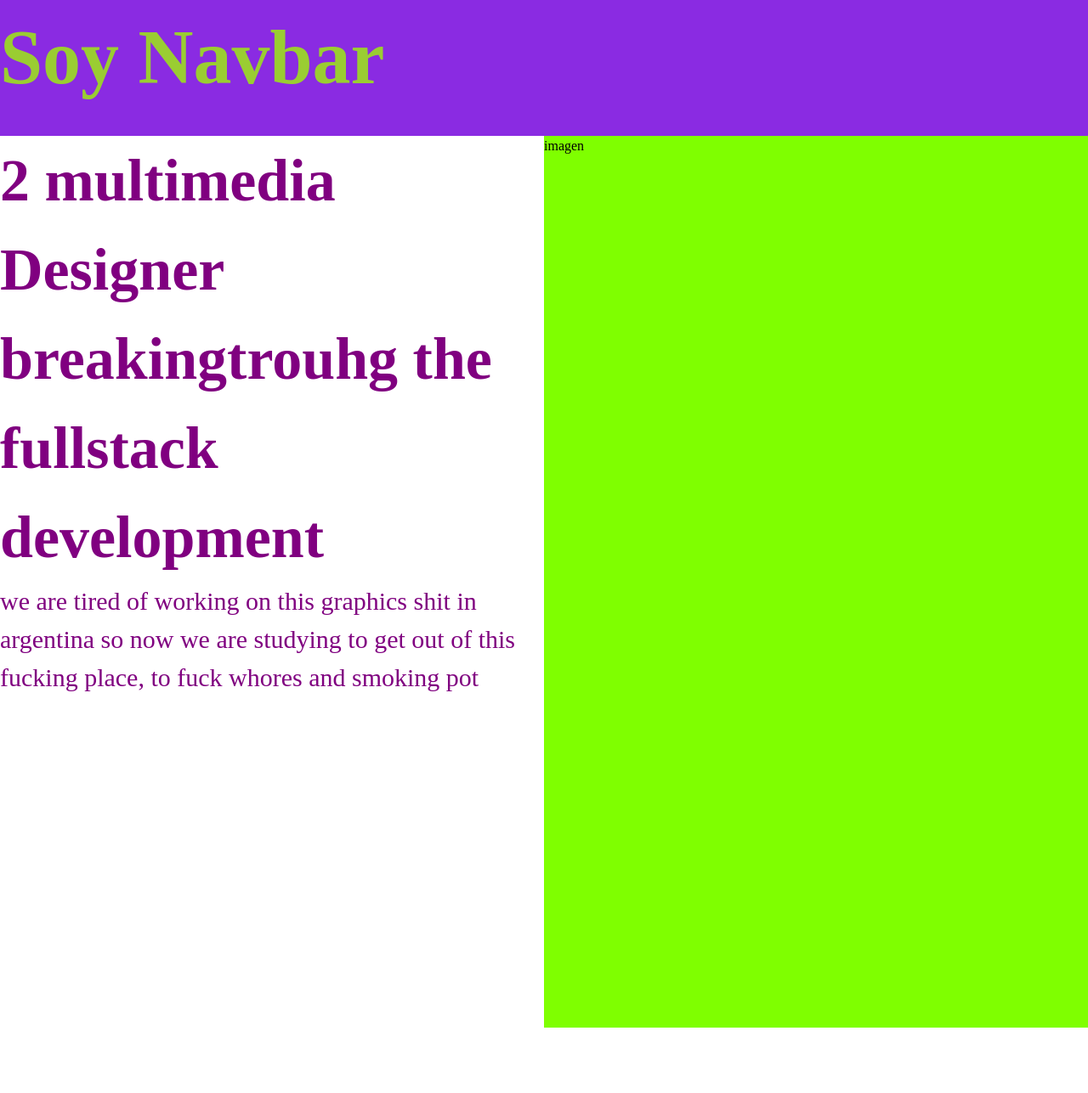
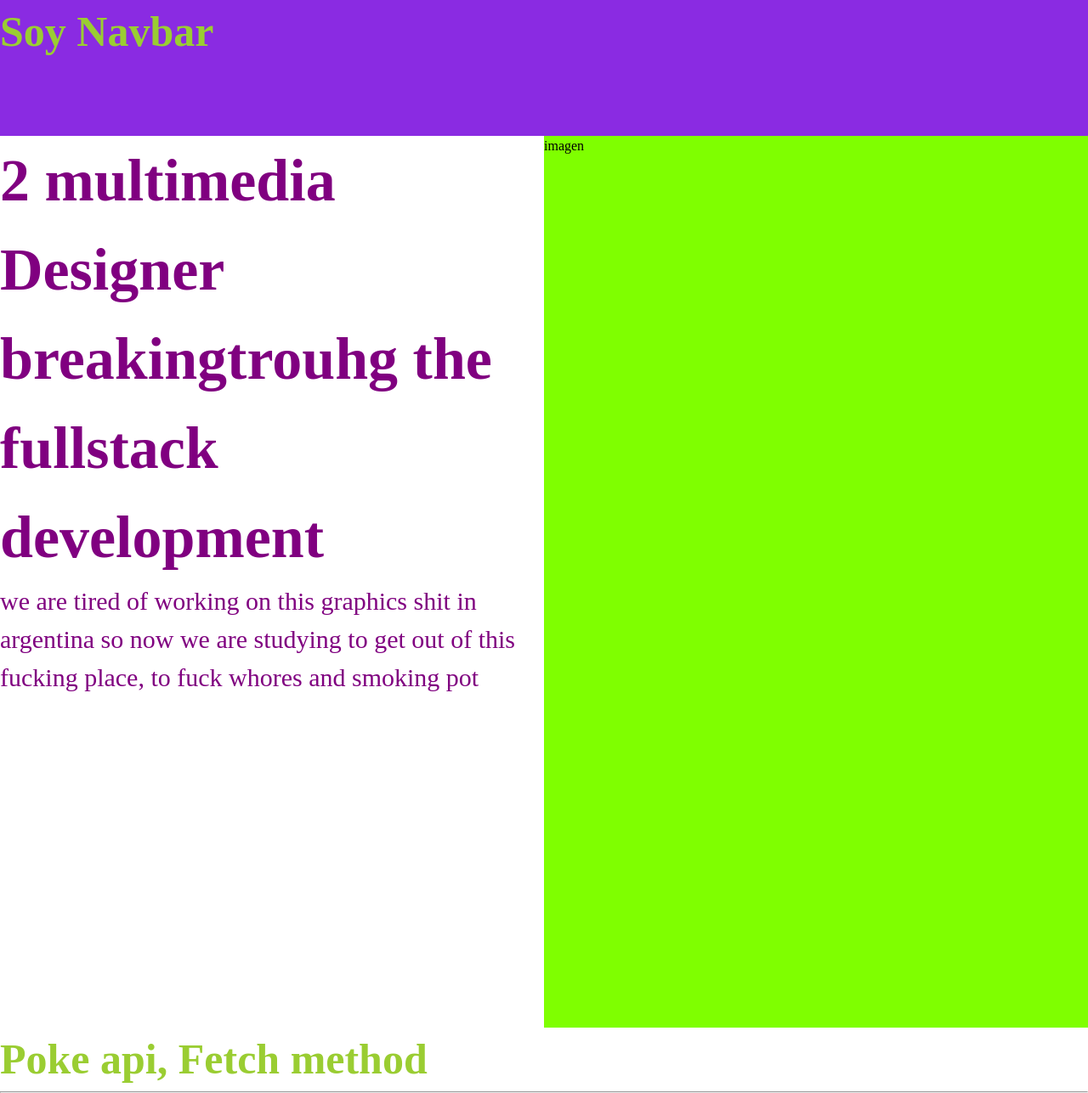
Before and after one commit to Manrodch/NEXT-JS-PRACTICES, a Next.js app: page / in a window 1280 px wide. Shown: the whole page at 85% size. Before the commit the page ends 1210 px from the top, so only its background shows below. Built offline with nearby package versions, Linux system fonts and the light colour scheme; no server answers.

Commit message:
added fetch practice

```diff
--- a/src/components/titleB/titleB.module.scss
+++ b/src/components/titleB/titleB.module.scss
@@ -1,4 +1,4 @@
 .titleBstyle {
   color: yellowgreen;
-  font-size: 90px;
+  font-size: 50px;
 }
--- a/src/pages/landing/Landing.tsx
+++ b/src/pages/landing/Landing.tsx
@@ -1,5 +1,6 @@
-import { FC } from 'react';
+import { FC, useEffect, useState } from 'react';
 import ContentText from '../../components/contentText';
+import TitleB from '../../components/titleB';
 import TitleMain from '../../components/titleMain';
 import styles from './landing.module.scss';
 
@@ -13,6 +14,27 @@ const Landing: FC = () => {
         </div>
         <div className={styles.cB}>imagen</div>
       </div>
+      <PokeApi />
+    </div>
+  );
+};
+
+export const PokeApi = () => {
+  const [pokemon, setPokemon] = useState(null);
+  console.log({ pokemon });
+  useEffect(() => {
+    fetch('https://pokeapi.co/api/v2/pokemon/1/')
+      .then((response) => response.json())
+      .then((data) => {
+        setPokemon(data);
+      });
+  }, []);
+
+  return (
+    <div>
+      <TitleB text="Poke api, Fetch method" />
+      <hr />
+      {pokemon && <div></div>}
     </div>
   );
 };
```
